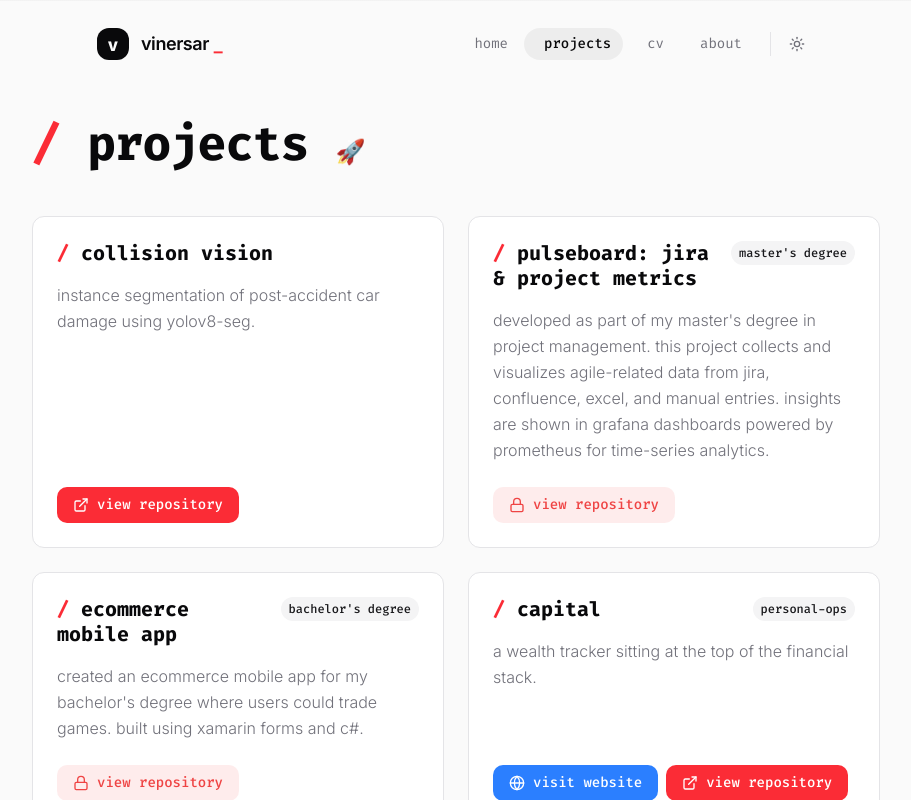
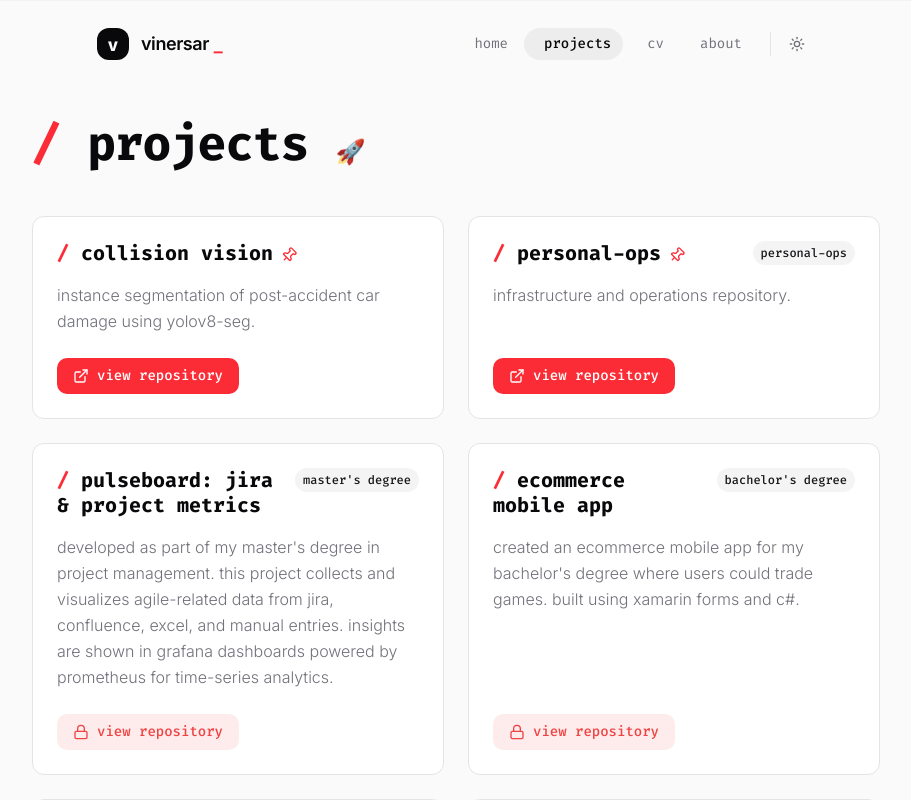
Before and after one commit to vinersar31/portfolio, a Next.js app: page /projects in a window 1280 px wide. Shown: the top 800 px of the page, without its empty margins (184-1095 px from the left). Built offline with nearby package versions, Linux system fonts and the light colour scheme.

Commit message:
feat: pin selected projects to the top of the projects page (#97)

```diff
--- a/src/app/projects/page.tsx
+++ b/src/app/projects/page.tsx
@@ -1,7 +1,11 @@
 import { projects } from "@/data/projects";
-import { ExternalLink, Lock, Globe } from "lucide-react";
+import { ExternalLink, Lock, Globe, Pin } from "lucide-react";
 
 export default function Projects() {
+  const sortedProjects = [...projects].sort((a, b) => {
+    if (a.pinned === b.pinned) return 0;
+    return a.pinned ? -1 : 1;
+  });
 
 
   return (
@@ -11,7 +15,7 @@ export default function Projects() {
       </h1>
 
       <div className="grid grid-cols-1 md:grid-cols-2 gap-6">
-        {projects.map((project) => (
+        {sortedProjects.map((project) => (
           <article
             key={project.url}
             className="group relative flex flex-col justify-between p-6 bg-card border border-border rounded-xl transition-all hover:shadow-lg dark:hover:border-red-500/50"
@@ -20,6 +24,7 @@ export default function Projects() {
               <div className="flex items-start justify-between gap-4">
                 <h3 className="text-xl font-bold leading-tight group-hover:text-red-500 transition-colors font-mono lowercase">
                   <span className="text-red-500">/</span> {project.title}
+                {project.pinned && <Pin className="w-4 h-4 ml-2 inline-block text-red-500 rotate-45" />}
                 </h3>
                 {project.badge && (
                   <span className="shrink-0 text-[10px] md:text-xs font-medium px-2 py-1 bg-secondary text-secondary-foreground rounded-full lowercase font-mono">
--- a/src/data/projects.ts
+++ b/src/data/projects.ts
@@ -1,6 +1,7 @@
 export const projects = [
   {
     title: "collision vision",
+    pinned: true,
     description: "instance segmentation of post-accident car damage using yolov8-seg.",
     url: "https://github.com/vinersar31/collision_vision",
     isPrivate: false,
@@ -36,6 +37,7 @@ export const projects = [
   },
   {
     title: "personal-ops",
+    pinned: true,
     badge: "personal-ops",
     description: "infrastructure and operations repository.",
     url: "https://github.com/vinersar31/personal-ops",
```
